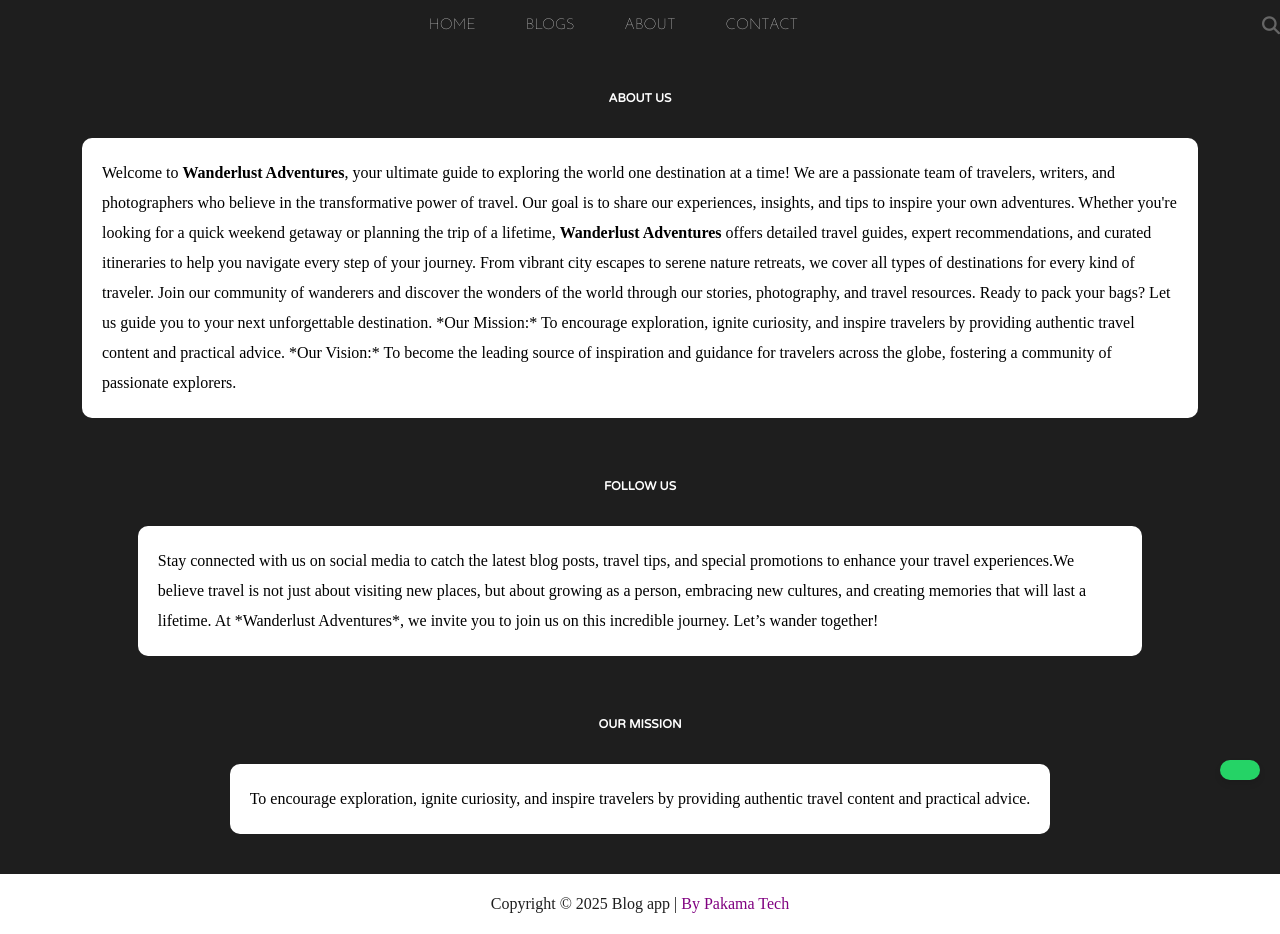
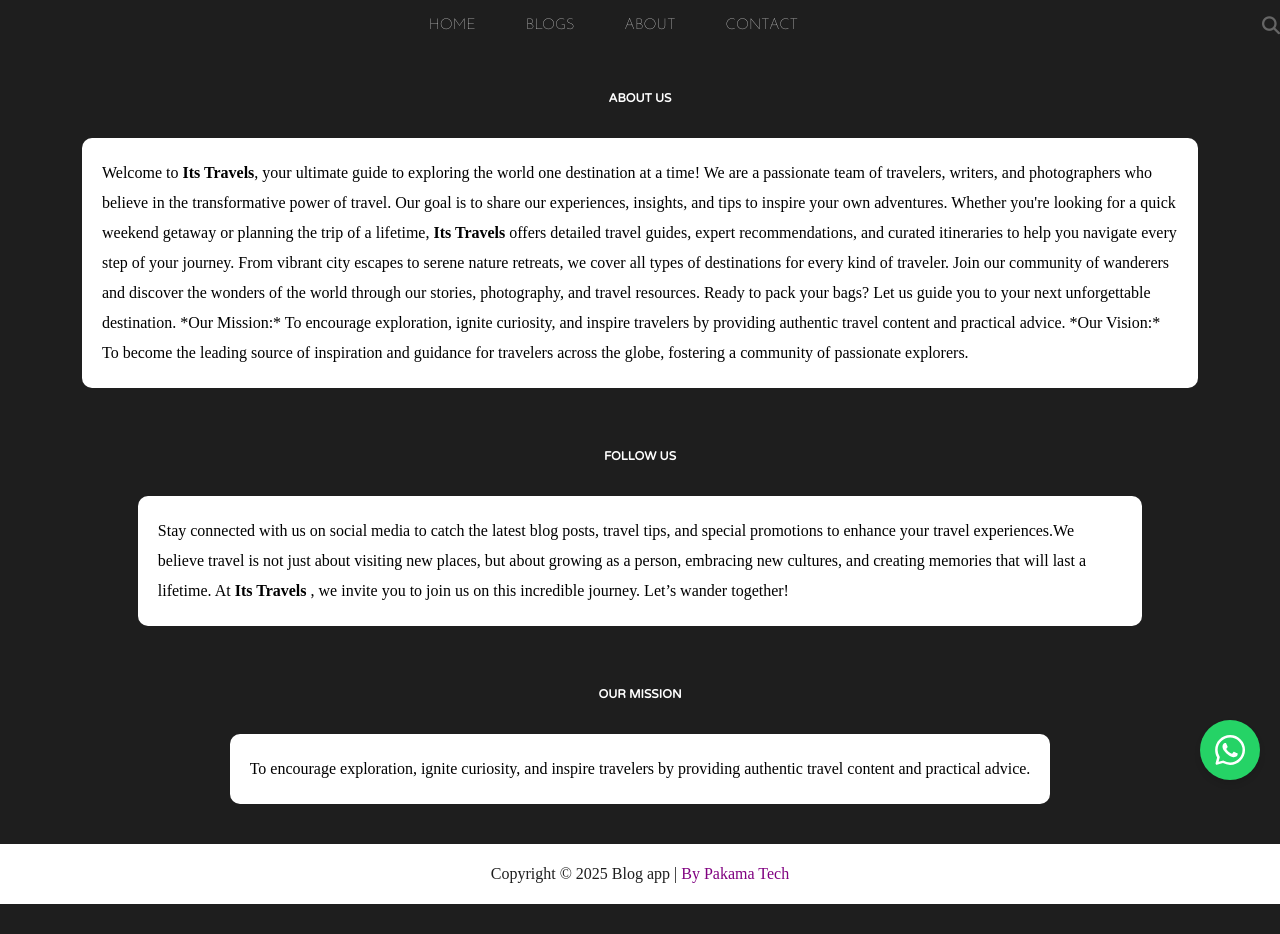
Before and after one commit to BlessingLuphahla/blog-app-ui, a React (Create React App) app: page /about in a window 1280 px wide. After the commit the page ends 904 px from the top, so only its background shows below. Built offline with nearby package versions, Linux system fonts and the light colour scheme.

Commit message:
whatsapp | about update

```diff
--- a/src/components/whatsapp/Whatsapp.jsx
+++ b/src/components/whatsapp/Whatsapp.jsx
@@ -7,6 +7,8 @@ const WhatsApp = () => {
 
   return (
     <div className="whatsapp">
+      <div className="whatsappWrapper">
+        <div className="whatsappIcon">
           <a
             href={`https://wa.me/${phoneNumber}?text=${encodeURIComponent(
               message
@@ -15,8 +17,21 @@ const WhatsApp = () => {
             target="_blank"
             rel="noopener noreferrer"
           >
-        <img className="whatsappImg"/>
+            <svg
+              className="whatsappImg"
+              viewBox="0 0 24 24"
+              fill="none"
+              xmlns="http://www.w3.org/2000/svg"
+            >
+              <path
+                d="M18.403 5.633A8.919 8.919 0 0 0 12.053 3c-4.948 0-8.976 4.027-8.978 8.977 0 1.582.413 3.126 1.198 4.488L3 21.116l4.759-1.249a8.981 8.981 0 0 0 4.29 1.093h.004c4.947 0 8.975-4.027 8.977-8.977a8.926 8.926 0 0 0-2.627-6.35m-6.35 13.812h-.003a7.446 7.446 0 0 1-3.798-1.041l-.272-.162-2.824.741.753-2.753-.177-.282a7.448 7.448 0 0 1-1.141-3.971c.002-4.114 3.349-7.461 7.465-7.461a7.413 7.413 0 0 1 5.275 2.188 7.42 7.42 0 0 1 2.183 5.279c-.002 4.114-3.349 7.462-7.461 7.462m4.093-5.589c-.225-.113-1.327-.655-1.533-.73-.205-.075-.354-.112-.504.112s-.58.729-.711.879-.262.168-.486.056-.947-.349-1.804-1.113c-.667-.595-1.117-1.329-1.248-1.554s-.014-.346.099-.458c.101-.1.224-.262.336-.393.112-.131.149-.224.224-.374s.038-.281-.019-.393c-.056-.113-.505-1.217-.692-1.666-.181-.435-.366-.377-.504-.383a9.65 9.65 0 0 0-.429-.008.826.826 0 0 0-.599.28c-.206.225-.785.767-.785 1.871s.804 2.171.916 2.321c.112.15 1.582 2.415 3.832 3.387.536.231.954.369 1.279.473.537.171 1.026.146 1.413.089.431-.064 1.327-.542 1.514-1.066.187-.524.187-.973.131-1.067-.056-.094-.207-.151-.43-.263"
+                fill="white"
+              />
+            </svg>
           </a>
+        </div>
+        <div className="whatsappTextBox"></div>
+      </div>
     </div>
   );
 };
--- a/src/components/whatsapp/whatsapp.css
+++ b/src/components/whatsapp/whatsapp.css
@@ -6,23 +6,30 @@
   align-items: center;
 }
 
+.whatsappWrapper {
+  position: relative;
+}
+
 .whatsappButton {
   background-color: #25d366; /* WhatsApp's color */
   color: white;
-  padding: 10px 20px;
+  width: 40px;
+  height: 40px;
   border-radius: 50px;
   display: flex;
   align-items: center;
   text-decoration: none;
   box-shadow: 0 4px 6px rgba(0, 0, 0, 0.1);
   transition: background-color 0.3s;
+  padding: 10px;
 }
 
 .whatsappButton:hover {
-  background-color: #128c7e;
+  background-color: #25d365e0;
 }
 
 .whatsappImg {
-  font-size: 16px;
-  font-weight: 100;
+  width: 100%;
+  height: 100%;
+  border-radius: 50%;
 }
--- a/src/pages/about/About.jsx
+++ b/src/pages/about/About.jsx
@@ -7,15 +7,15 @@ function About() {
       <div className="aboutItem">
         <span className="aboutTitle">ABOUT US</span>
         <p className="aboutParagraph">
-          Welcome to <b>Wanderlust Adventures</b>, your ultimate guide to
-          exploring the world one destination at a time! We are a passionate
-          team of travelers, writers, and photographers who believe in the
+          Welcome to <b>Its Travels</b>, your ultimate guide to exploring the
+          world one destination at a time! We are a passionate team of
+          travelers, writers, and photographers who believe in the
           transformative power of travel. Our goal is to share our experiences,
           insights, and tips to inspire your own adventures. Whether you're
           looking for a quick weekend getaway or planning the trip of a
-          lifetime, <b>Wanderlust Adventures</b> offers detailed travel guides,
-          expert recommendations, and curated itineraries to help you navigate
-          every step of your journey. From vibrant city escapes to serene nature
+          lifetime, <b>Its Travels</b> offers detailed travel guides, expert
+          recommendations, and curated itineraries to help you navigate every
+          step of your journey. From vibrant city escapes to serene nature
           retreats, we cover all types of destinations for every kind of
           traveler. Join our community of wanderers and discover the wonders of
           the world through our stories, photography, and travel resources.
@@ -36,7 +36,7 @@ function About() {
             posts, travel tips, and special promotions to enhance your travel
             experiences.We believe travel is not just about visiting new places,
             but about growing as a person, embracing new cultures, and creating
-            memories that will last a lifetime. At *Wanderlust Adventures*, we
+            memories that will last a lifetime. At <b>Its Travels</b> , we
             invite you to join us on this incredible journey. Let’s wander
             together!
           </p>
```
Lines whose indentation alone changed are shown as unchanged.
